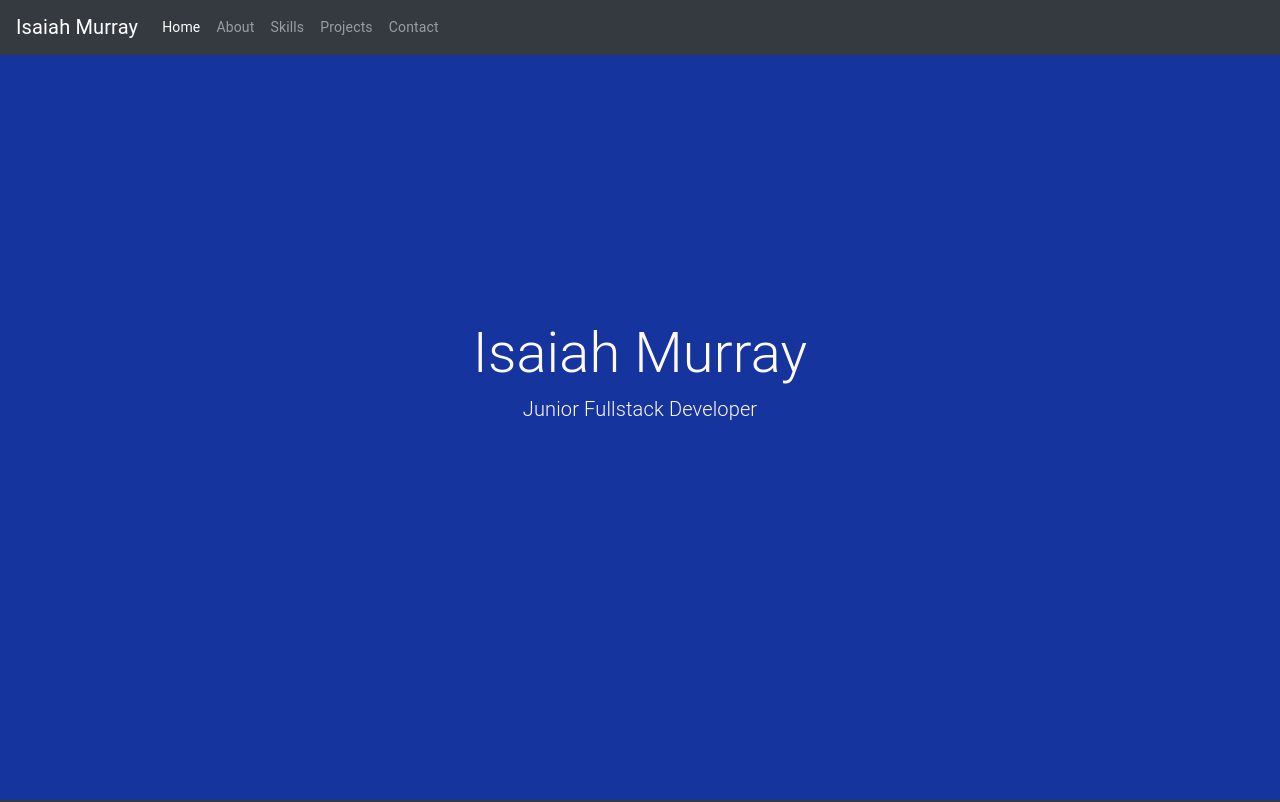
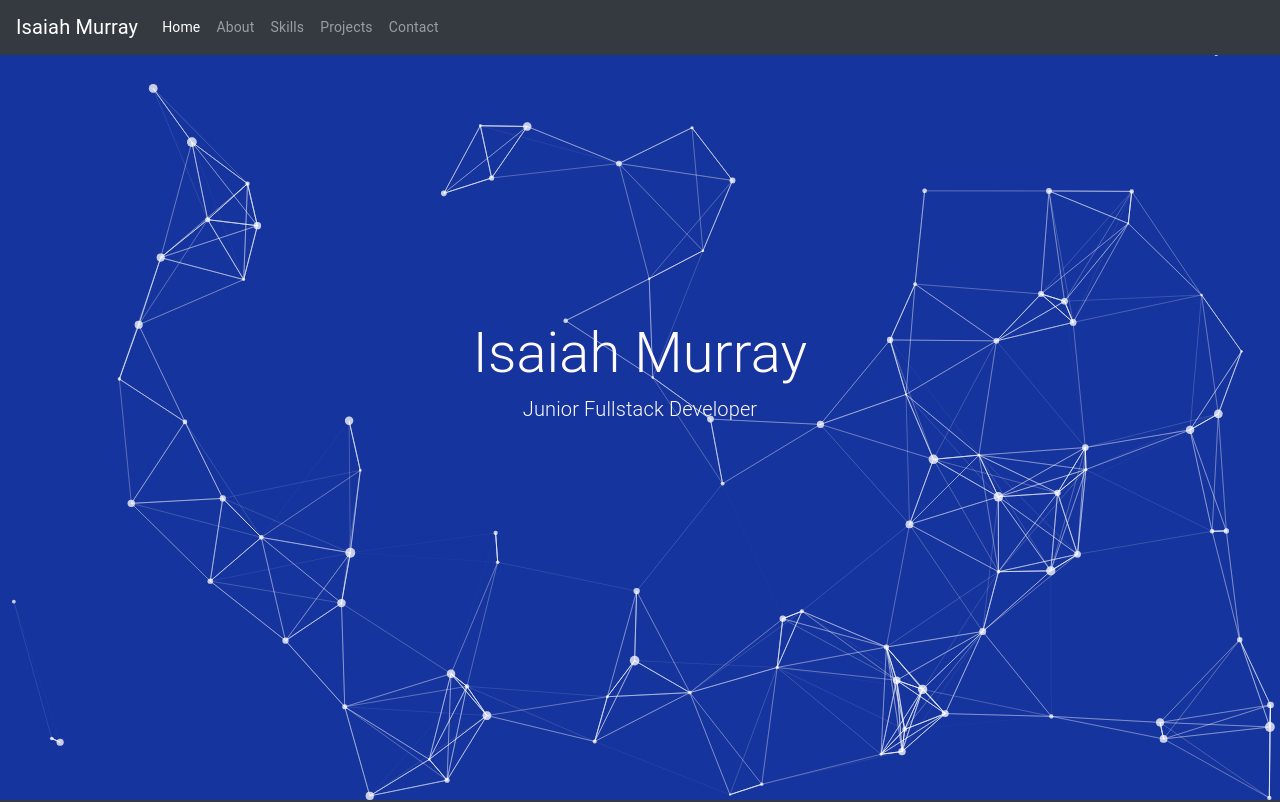
Before and after one commit to IsaiahMurray/React-Portfolio, a React (Create React App) app: page / in a window 1280 px wide. Shown: the top 802 px of the page. Built offline with nearby package versions, Linux system fonts and the light colour scheme.

Commit message:
node version update

```diff
--- a/package.json
+++ b/package.json
@@ -1,6 +1,9 @@
 {
   "name": "portfolio",
   "version": "0.1.0",
+  "engines": {
+    "node": "12.18.4"
+  },
   "private": true,
   "dependencies": {
     "@fortawesome/fontawesome-svg-core": "^1.2.32",
--- a/src/App.js
+++ b/src/App.js
@@ -6,9 +6,8 @@ import Particles from "react-tsparticles";
 //imports
 import Nav from "./components/Nav";
 import Jumbo from "./components/Jumbo";
-import Skills from "./components/Skills";
 import Profile from "./components/Profile";
-import Projects from './components/ProjectComponents/Projects';
+import Projects from "./components/ProjectComponents/Projects";
 import Form from "./components/Form";
 import Footer from "./components/Footer";
 
@@ -91,7 +90,7 @@ class App extends Component {
                   enable: true,
                   value_area: 800,
                 },
-                value: 0 /*change to 80*/,
+                value: 80 /*change to 80*/,
               },
               opacity: {
                 value: 0.5,
@@ -108,15 +107,11 @@ class App extends Component {
           }}
         />
         <Nav />
-
         <Jumbo />
         <Profile />
         <Projects />
         <Form />
         <Footer />
-        {/* <div id='snow-bg' className='snow-bg'>
-          <h1>Where it at doe</h1>
-        </div> */}
       </div>
     );
   }
```
